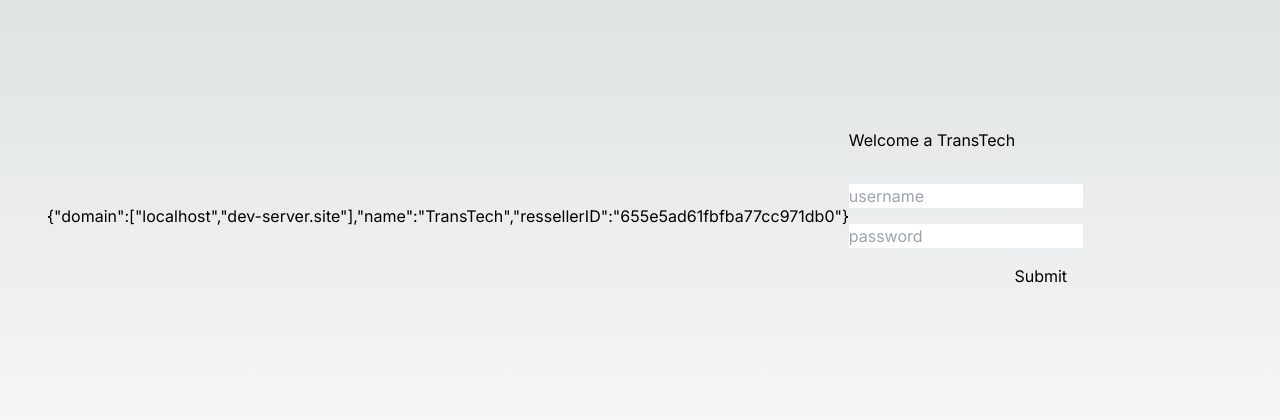
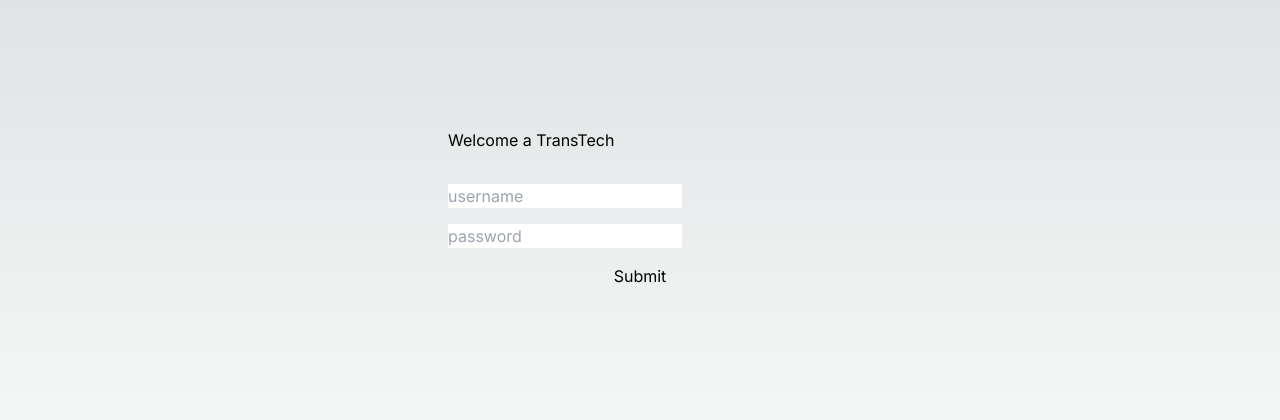
Before and after one commit to Charliegrillo/transtech, a Next.js app: page /login in a window 1280 px wide. Shown: the part 184-604 px from the top of the page. Built offline with nearby package versions, Linux system fonts and the light colour scheme.

Commit message:
fix:remove console

```diff
--- a/src/app/login/page.tsx
+++ b/src/app/login/page.tsx
@@ -6,9 +6,6 @@
 
 	return (
 		<main className='flex items-center justify-center h-screen w-screen'>
-			<div className='h-30'>
-			{JSON.stringify(company)}
-			</div>
 			<Form resseller= {company}/>
 		</main>
 	);
```
